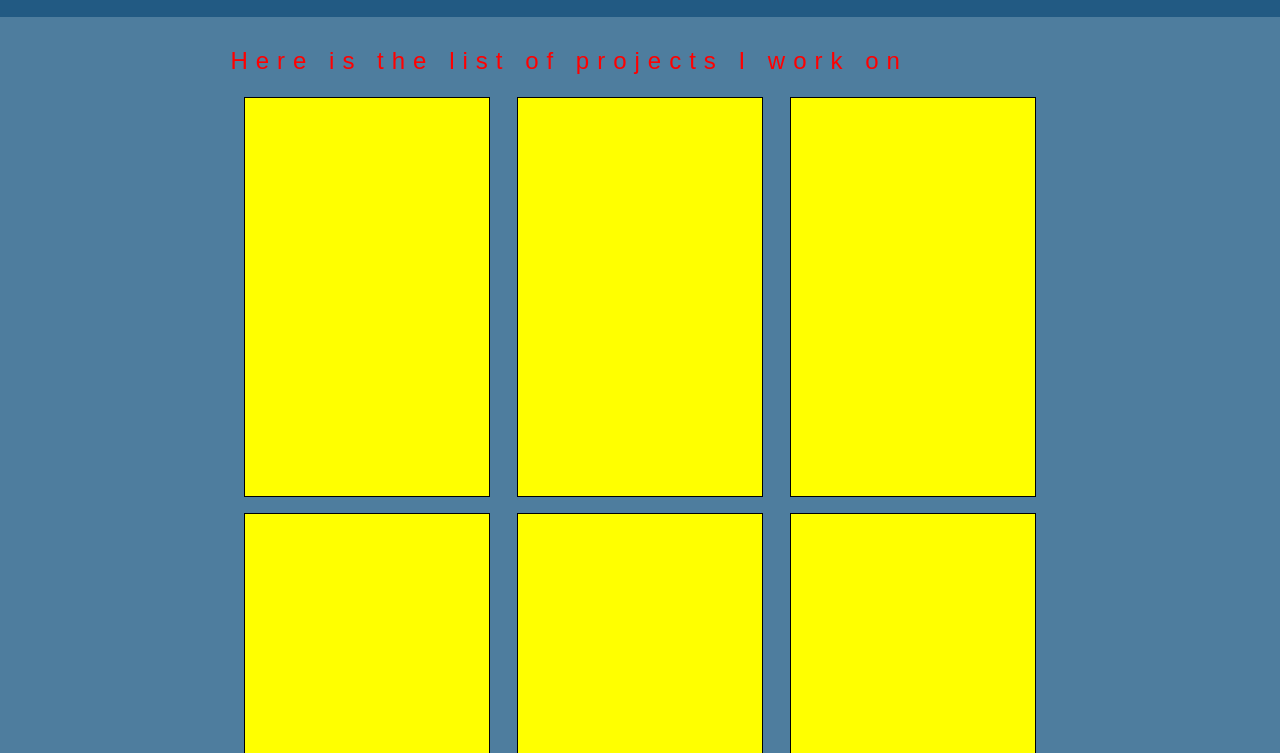
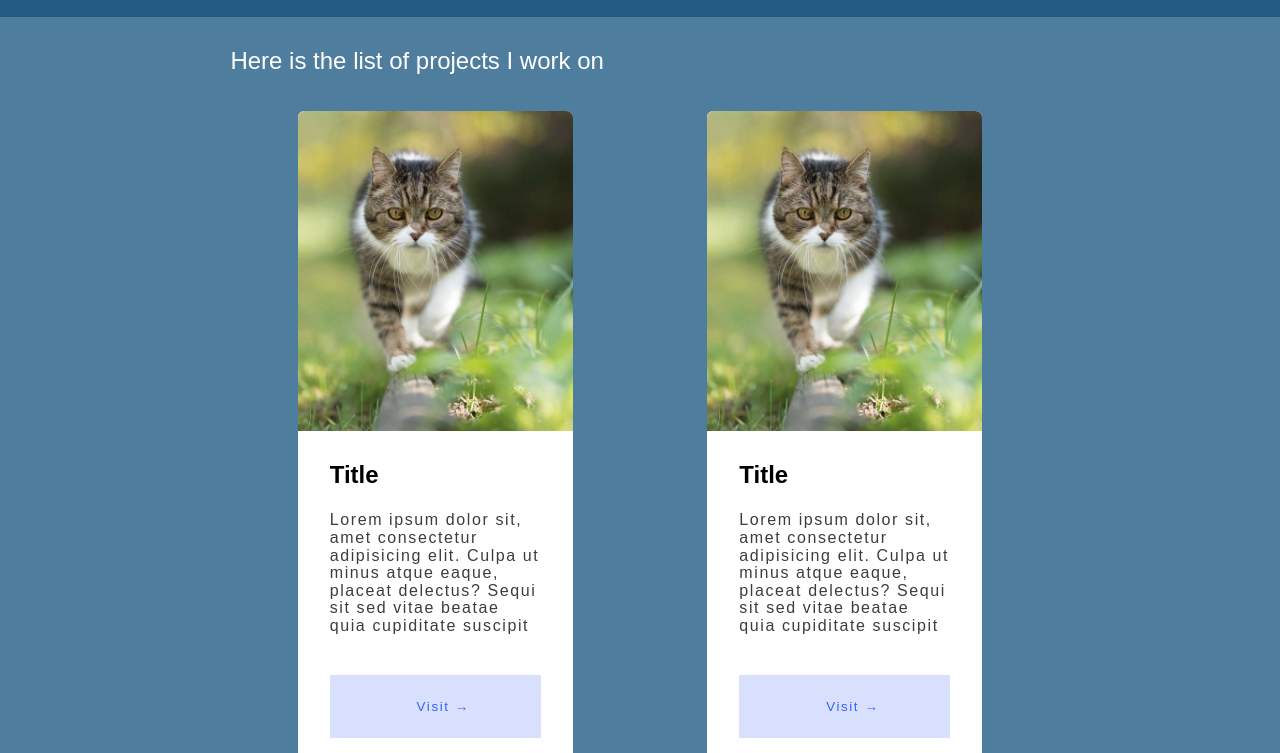
Before and after one commit to yaco16/kwad16, a React app: page /projects in a window 1280 px wide. Shown: the part 47-800 px from the top of the page. Built offline with nearby package versions, Linux system fonts and the light colour scheme; a web font is replaced by a local one.

Commit message:
update Cards component add css

```diff
--- a/src/components/App/style.scss
+++ b/src/components/App/style.scss
@@ -9,10 +9,10 @@ main {
 }
 
   main {
-    background-color: #f0f;
-    min-width: 100%;
+    // background-color: #f0f;
+    width: 100%;
     margin-top: 0;
-    padding: 1rem;
+    padding: 0.5rem;
 
   }
 }
--- a/src/components/Cards/card.js
+++ b/src/components/Cards/card.js
@@ -1,6 +1,23 @@
 import React from 'react';
 import './style.scss';
+import chat from '../../../public/img/chat.jpg';
 
-const Card = () => <div className="card"></div>;
+const Card = () => (
+  <div className="card__container">
+    {/* <div className="card__top"></div> */}
+    <img className="card__image" src={chat} alt="cat" />
+    <div className="card__down">
+      <h2 className="card__title">Title</h2>
+      <div className="card__text">
+        Lorem ipsum dolor sit, amet consectetur adipisicing elit. Culpa ut minus
+        atque eaque, placeat delectus? Sequi sit sed vitae beatae quia
+        cupiditate suscipit
+      </div>
+      <button className="card__button" type="button">
+        <span>Visit &rarr;</span>
+      </button>
+    </div>
+  </div>
+);
 
 export default Card;
--- a/src/components/Cards/cards.js
+++ b/src/components/Cards/cards.js
@@ -9,7 +9,7 @@ const Cards = () => {
   console.log('coucou');
   return (
     <main>
-      <h1 className="cards__title">Here is the list of projects I work on</h1>
+      <h1 className="page__title">Here is the list of projects I work on</h1>
       <div className="cards__container">
         <Card />
         <Card />
--- a/src/components/Cards/style.scss
+++ b/src/components/Cards/style.scss
@@ -1,9 +1,9 @@
-.card {
-  width: 30%  ;
-  height: 50vh;
-  border: 1px solid black;
-  background-color: yellow;
-  margin: 0.5rem;
+body {
+  font-family: 'Overlock', sans-serif;
+}
+.page__title {
+  color: white;
+  letter-spacing: 0;
 }
 
 .cards__container {
@@ -13,6 +13,80 @@
   margin-top: 1rem;
 }
 
-.cards__title {
-  color: red;
+.card__container {
+  background-color: white;
+  width: 275px;
+  // height: 400px;
+  // border: 1px solid black;
+  border-radius: 0.4rem;
+  overflow: hidden;
+  cursor: pointer;
+  transition: 0.2s;
+  margin: 1.4rem;
+  &:hover {
+    transform: translateY(-0.5%);
+    box-shadow: 0 4rem 8rem rgba(0, 0, 0, 0.5);
+  }
 }
+
+.card__down {
+  padding: 2rem;
+}
+
+.card__image {
+  display: block;
+  width: 100%;
+  height: 20rem;
+  object-fit: cover;
+}
+
+.card__title {
+  font-size: 1.5rem;
+  font-weight: bold;
+  margin-bottom: 1.5rem;
+}
+
+.card__text {
+  // font-size: 1rem;
+  letter-spacing: 0.1rem;
+  line-height: 1.1;
+  color: #3d3d3d;
+  margin-bottom: 2.5rem;
+}
+
+.card__button {
+  display: block;
+  width: 100%;
+  padding: 1.5rem;
+  text-align: center;
+  color: #3363ff;
+  background-color: #d8e0fd;
+  border: none;
+  border-radius: 0;
+  transition: 0.2s;
+  cursor: pointer;
+  letter-spacing: 0.1rem;
+
+  span {
+    margin-left: 1rem;
+    transition: 0.2s;
+  }
+
+  &:hover,
+  &:active {
+background-color: #c2cffc;
+  }
+
+  &:hover span,
+  &:active span {
+    margin-left: 1.5rem;
+  }
+}
+
+@media only screen and (max-width:1024px) {
+  body {
+    // padding: 3rem;
+    width: 100%;
+
+  }
+}
```
Also changed, not shown: public/img/chat.jpg (added).
